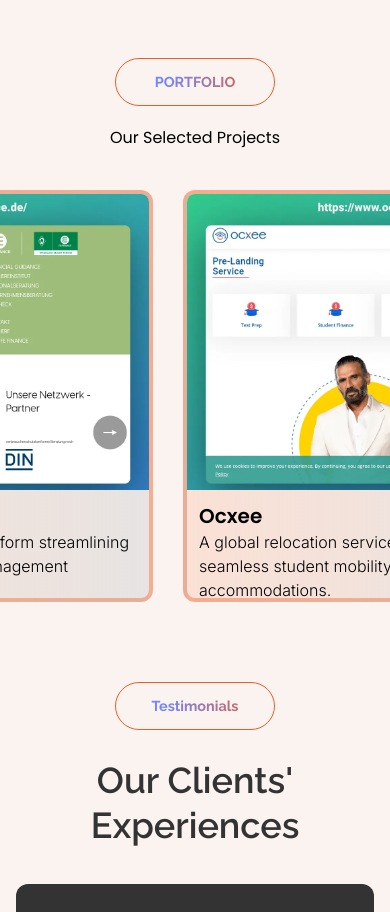
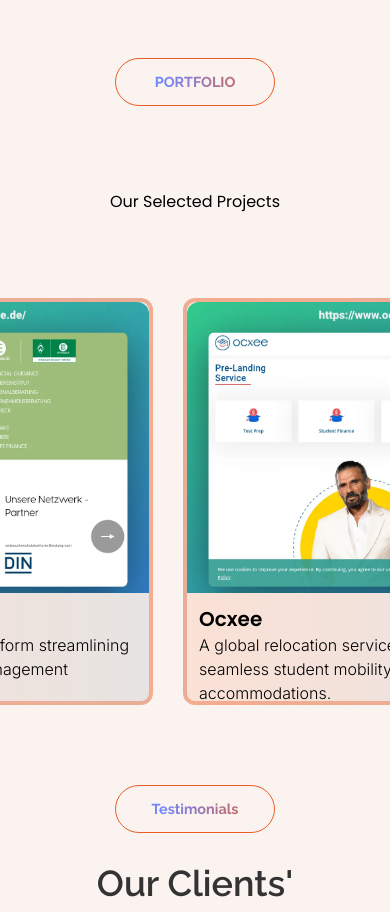
Before and after one commit to boostmysites25/velandirch, a React (Create React App) app: page /web-development in a window 390 px wide. Shown: the part 8180-9092 px from the top of the page. Built offline with nearby package versions, Linux system fonts and the light colour scheme.

Commit message:
image same as website

```diff
--- a/src/componets/landingPages/Portfolio.jsx
+++ b/src/componets/landingPages/Portfolio.jsx
@@ -72,7 +72,7 @@
           <p className="gradient-text uppercase gradient-rounded-text-box">
             Portfolio
           </p>
-          <h2 className="heading text-center mb-5">Our Selected Projects</h2>
+          <h2 className="heading text-center my-16">Our Selected Projects</h2>
           <div ref={sliderRef} className="keen-slider">
             {portfolio.map((obj) => (
               <div
@@ -80,18 +80,18 @@
                 className="keen-slider__slide border-4 border-primary/40 rounded-xl bg-custom-gradient "
                 // data-aos="fade-up"
               >
-                <div
+                {/* <div
                   className={`  lg:max-h-[316px]  2xl:max-h-[467px] 2xl:min-h-[467px]
-                  w-full overflow-hidden object-cover`}
-                >
+                  w-full overflow-hidden `}
+                > */}
                 {/* ${obj.title === "House of Deliverance" && `2xl:min-h-[480px]`} */}
                 <img
                   src={obj.img}
                   alt={obj.title}
-                    className={`hover:scale-105 transition-all max-h-[296px] min-h-[296px]  lg:max-h-[316px] lg:min-h-[316px]  2xl:max-h-[467px] 2xl:min-h-[467px] duration-300 !h-full w-full object-cover `}
+                  className="rounded-t-xl hover:scale-105 transition-all duration-300 lg:max-h-[316px] w-full  2xl:max-h-[467px] object-cover"
                 />
                 {/* ${obj.title === "House of Deliverance" && `2xl:min-h-[480px]`} */}
-                </div>
+                {/* </div> */}
                 <div className="px-3 mt-3 pb-5 max-h-[96px]">
                   <h4 className="font-semibold text-xl">{obj.title}</h4>
                   <p className="desc">{obj.description}</p>
--- a/src/componets/website/CommonProject.jsx
+++ b/src/componets/website/CommonProject.jsx
@@ -160,8 +160,10 @@
                   {/* ${obj.title === "House of Deliverance" && `2xl:min-h-[480px]`} */}
                 </div>
                 <div className="px-3 mt-3 pb-5 max-h-[96px]">
-                  <h4 className="font-semibold text-xl">{obj.title}</h4>
-                  <p className="desc">{obj.description}</p>
+                  <h4 className="font-semibold text-xl text-center">
+                    {obj.title}
+                  </h4>
+                  <p className="desc text-center">{obj.description}</p>
                 </div>
               </div>
             ))}
```
Lines whose indentation alone changed are shown as unchanged.
